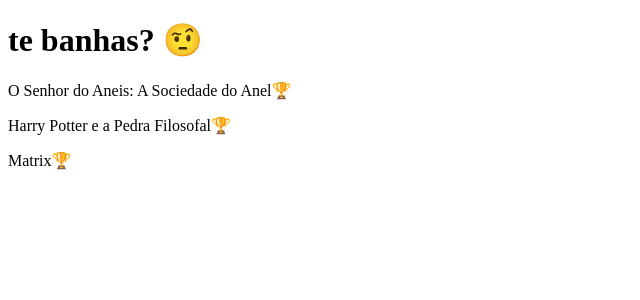
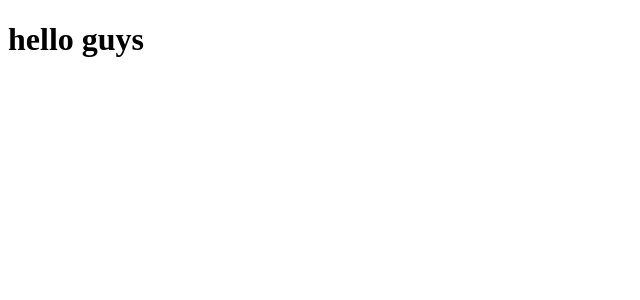
Before and after one commit to DRodrigues17/aulas-react, a React (Create React App) app: page / in a window 1280 px wide. Shown: the top 300 px of the page, without its empty margins (0-640 px from the left). Built offline with nearby package versions, Linux system fonts and the light colour scheme.

Commit message:
exercício 1.7.2

```diff
--- a/src/App.js
+++ b/src/App.js
@@ -1,47 +1,7 @@
-import { filmes } from "./filmes.js";
-
-//function Filmes() {
-//  function filtrarFilmeAnos(ano = 2000) {
-//    return filmes.filter((filme) => filme.lancamento > ano);
-//  }
-
-//  function mapearFilmes(filmes) {
-//    return filmes
-//      .map((filme) => filme.generos).flat()
-//      .map((genero) => <p>{genero}</p>);
-//  }
-//  return (
-//    <div>
-//      {mapearFilmes(filtrarFilmeAnos())}
-//    </div>
-//  );
-//}
-
-function FilmeCard() {
-  function filtrarFilmeOscar() {
-    return filmes.filter((filme) => filme.oscar);
-  }
-  function mapearFilmes(filmes) {
-    return filmes
-      .map((filme) => {
-        if (filme.oscar === true) {
-          return filme.nome + "🏆";
-        }
-        return filme.nome;
-      })
-      .map((filme) => <p>{filme}</p>);
-  }
+export default function App() {
   return (
     <div>
-      <h1>te banhas? 🤨</h1>
-      {mapearFilmes(filtrarFilmeOscar())}
+      <h1>hello guys</h1>
     </div>
   );
 }
-export default function App() {
-  return (
-    <div>
-      <FilmeCard />
-    </div>
-  );
-}
```
Also changed, not shown: src/exercicios/exercicio1.7.1.txt (added), src/exercicios/exercicio1.7.2.txt (added).
